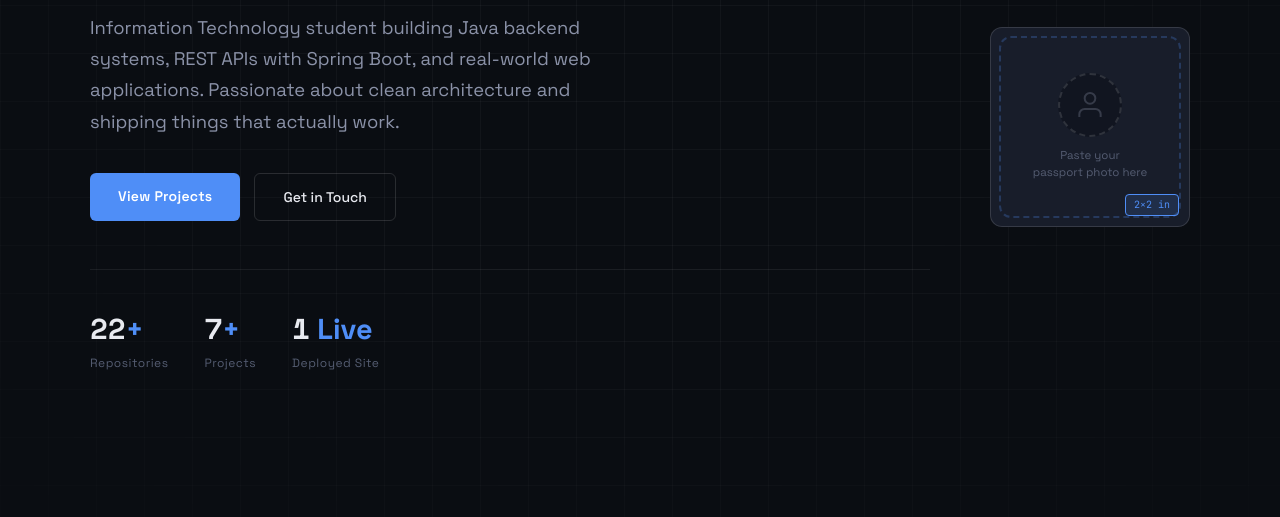
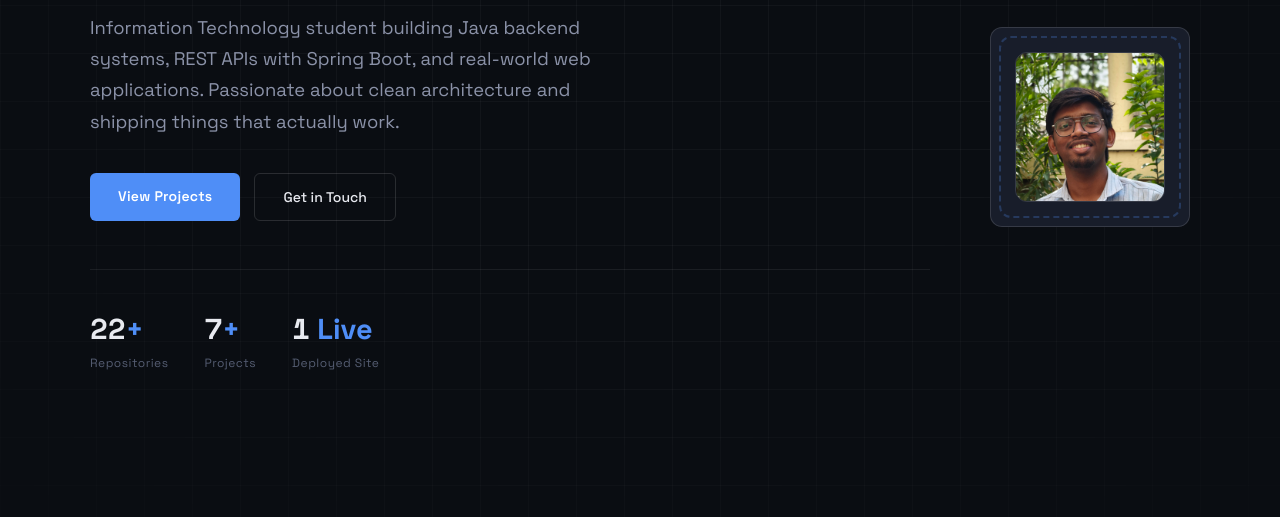
Before and after one commit to Rajaguru1701/simple-portfolio, a plain HTML site: page index.html in a window 1280 px wide. Shown: the part 283-800 px from the top of the page. Drawn offline with Linux system fonts and the light colour scheme.

Commit message:
Update index.html

```diff
--- a/index.html
+++ b/index.html
@@ -464,14 +464,7 @@
     </div>
 
     <div class="hero-photo">
-      <div class="photo-icon">
-        <svg width="32" height="32" viewBox="0 0 24 24" fill="none" stroke="#8b92a8" stroke-width="1.5">
-          <path d="M20 21v-2a4 4 0 0 0-4-4H8a4 4 0 0 0-4 4v2"/>
-          <circle cx="12" cy="7" r="4"/>
-        </svg>
-      </div>
-      <p>Paste your<br/>passport photo here</p>
-      <div class="photo-badge">2×2 in</div>
+      <img src="raja.jpg" style="width:150px;height:150px;object-fit:cover;object-position:top;border-radius:12px;border:1px solid rgba(255,255,255,0.13);" alt="Rajaguru A" />
     </div>
   </div>
 </section>
```
